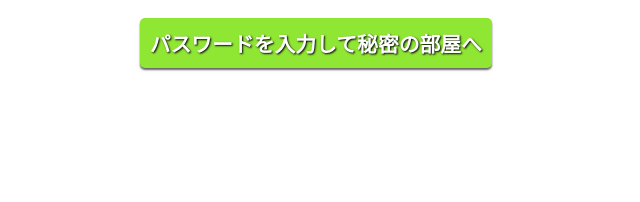
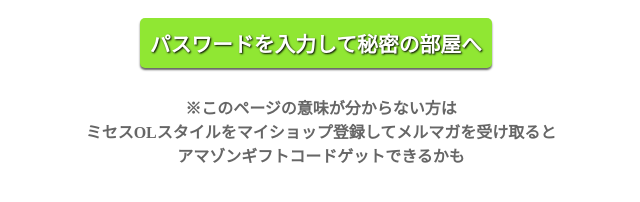
Before and after one commit to hronbtk/amazon5, a plain HTML site: page index.html in a window 1280 px wide. Shown: the whole page, without its empty margins (319-959 px from the left). Drawn offline with Linux system fonts and the light colour scheme.

Commit message:
Update index.html

```diff
--- a/index.html
+++ b/index.html
@@ -9,6 +9,8 @@
 </head>
 <body>
     <input type="button" value="パスワードを入力して秘密の部屋へ" onclick="gate();">
+        <p>※このページの意味が分からない方は <br>ミセスOLスタイルをマイショップ登録してメルマガを受け取ると <br>アマゾンギフトコードゲットできるかも</p>
+
     <script type="text/javascript">
         function gate(){
            // ▼ユーザの入力を求める
```
